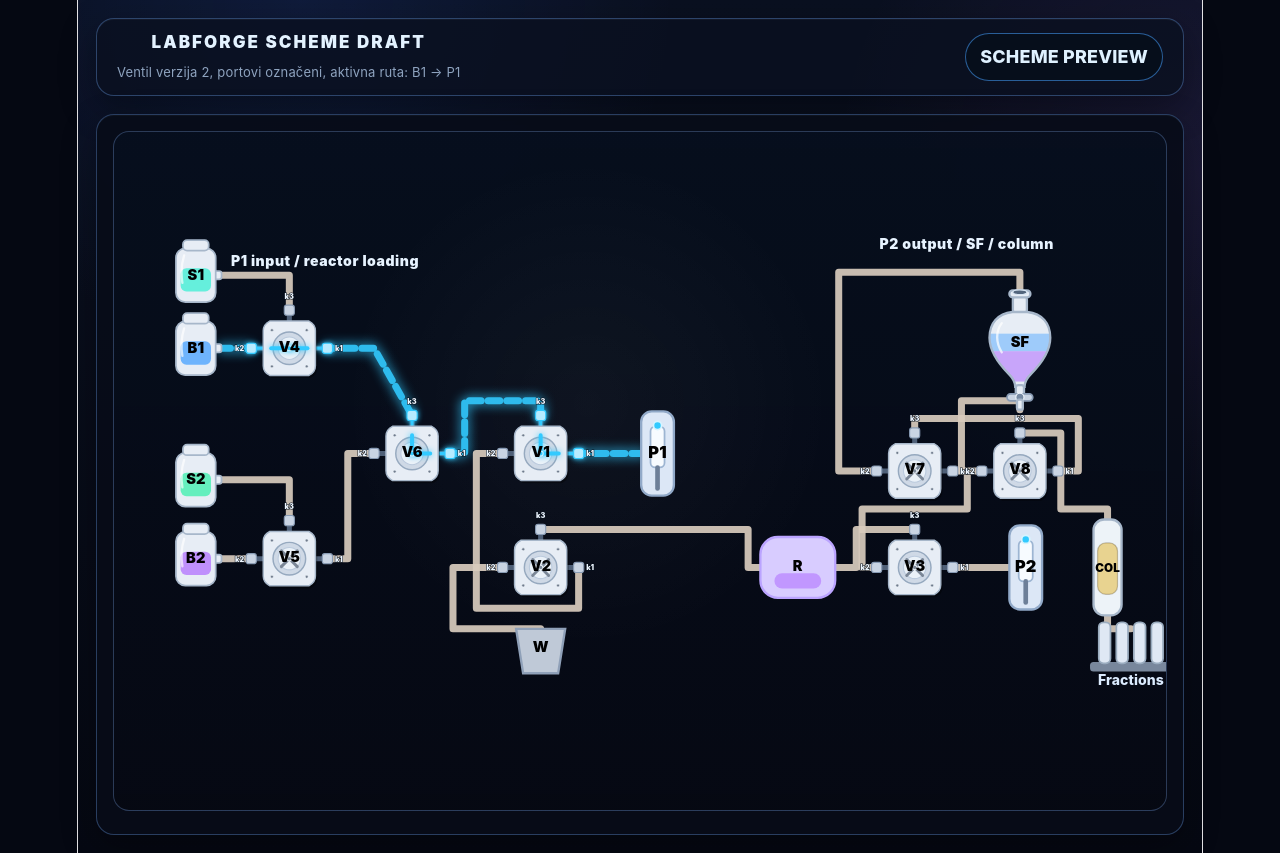
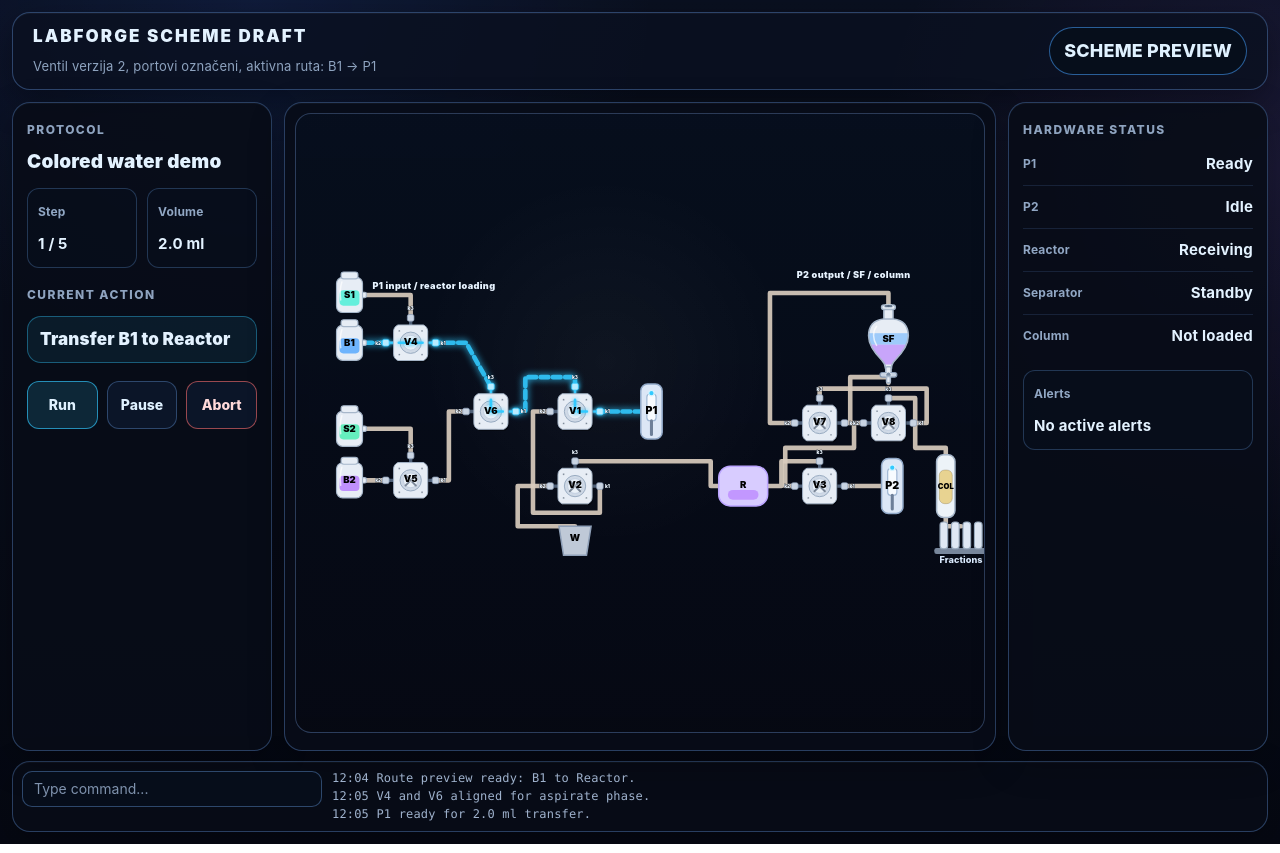
Before and after one commit to elvisplantak/SynMachine, a React (Vite) app in the folder ui/: page / in a window 1280 px wide. Built offline with nearby package versions, Linux system fonts and the light colour scheme.

Commit message:
Add LabForge side panels layout

```diff
--- a/ui/src/App.css
+++ b/ui/src/App.css
@@ -15,7 +15,8 @@ body {
 
 .appShell {
   min-height: 100vh;
-  padding: 18px;
+  width: 100%;
+  padding: 12px;
   background:
     radial-gradient(circle at 20% 0%, rgba(54, 110, 255, 0.12), transparent 30%),
     radial-gradient(circle at 100% 20%, rgba(176, 108, 255, 0.1), transparent 28%),
@@ -59,12 +60,157 @@ body {
   background: rgba(7, 15, 28, 0.95);
 }
 
+.workspaceGrid {
+  margin-top: 12px;
+  display: grid;
+  grid-template-columns: minmax(220px, 260px) minmax(0, 1fr) minmax(220px, 260px);
+  gap: 12px;
+  align-items: stretch;
+}
+
+.sidePanel,
+.bottomBar {
+  border: 1px solid rgba(89, 134, 197, 0.42);
+  background: rgba(8, 13, 24, 0.9);
+  border-radius: 18px;
+  box-shadow:
+    0 12px 35px rgba(0, 0, 0, 0.26),
+    inset 0 1px 0 rgba(255, 255, 255, 0.03);
+}
+
+.sidePanel {
+  min-height: 620px;
+  padding: 14px;
+  display: flex;
+  flex-direction: column;
+  gap: 14px;
+}
+
+.panelBlock {
+  display: grid;
+  gap: 8px;
+}
+
+.panelEyebrow {
+  color: #8ea3bf;
+  font-size: 12px;
+  font-weight: 850;
+  letter-spacing: 0.12em;
+  text-transform: uppercase;
+}
+
+.panelValue,
+.actionText {
+  color: #e3f2ff;
+  font-weight: 900;
+  line-height: 1.2;
+}
+
+.panelValue {
+  font-size: 19px;
+}
+
+.actionText {
+  border: 1px solid rgba(50, 202, 255, 0.38);
+  border-radius: 14px;
+  padding: 12px;
+  background: rgba(50, 202, 255, 0.08);
+  font-size: 17px;
+}
+
+.metricGrid {
+  display: grid;
+  grid-template-columns: repeat(2, minmax(0, 1fr));
+  gap: 10px;
+}
+
+.metricTile,
+.alertBox {
+  border: 1px solid rgba(89, 134, 197, 0.34);
+  background: rgba(7, 15, 28, 0.72);
+  border-radius: 12px;
+  padding: 10px;
+}
+
+.metricTile span,
+.alertBox span,
+.statusList span {
+  color: #91a7c4;
+  font-size: 12px;
+  font-weight: 750;
+}
+
+.metricTile strong,
+.alertBox strong,
+.statusList strong {
+  color: #e3f2ff;
+  font-size: 15px;
+}
+
+.metricTile {
+  display: grid;
+  gap: 6px;
+}
+
+.controlRow {
+  margin-top: 4px;
+  display: grid;
+  grid-template-columns: repeat(3, minmax(0, 1fr));
+  gap: 9px;
+}
+
+.controlButton {
+  border: 1px solid rgba(89, 134, 197, 0.44);
+  border-radius: 12px;
+  min-height: 44px;
+  padding: 10px 9px;
+  color: #dff1ff;
+  background: rgba(12, 23, 42, 0.95);
+  font: inherit;
+  font-size: 14px;
+  font-weight: 850;
+  cursor: pointer;
+}
+
+.runButton {
+  border-color: rgba(50, 202, 255, 0.64);
+  background: rgba(50, 202, 255, 0.14);
+}
+
+.abortButton {
+  border-color: rgba(255, 109, 109, 0.58);
+  color: #ffd9d9;
+}
+
+.statusList {
+  display: grid;
+  gap: 8px;
+}
+
+.statusList div {
+  display: flex;
+  justify-content: space-between;
+  gap: 8px;
+  border-bottom: 1px solid rgba(89, 134, 197, 0.18);
+  padding-bottom: 8px;
+}
+
+.statusList div:last-child {
+  border-bottom: 0;
+  padding-bottom: 0;
+}
+
+.alertBox {
+  margin-top: 6px;
+  display: grid;
+  gap: 6px;
+}
+
 .schemePanel {
-  margin-top: 18px;
   border: 1px solid rgba(89, 134, 197, 0.42);
   background: rgba(8, 13, 24, 0.92);
   border-radius: 18px;
-  padding: 16px;
+  padding: 10px;
   box-shadow:
     0 12px 35px rgba(0, 0, 0, 0.3),
     inset 0 1px 0 rgba(255, 255, 255, 0.03);
@@ -72,13 +218,71 @@ body {
 
 .schemeCanvas {
   width: 100%;
-  height: calc(100vh - 132px);
-  min-height: 680px;
+  height: calc(100vh - 205px);
+  min-height: 620px;
   border-radius: 16px;
   border: 1px solid rgba(90, 120, 170, 0.45);
   background:
     radial-gradient(circle at 45% 40%, rgba(255, 255, 255, 0.035), transparent 35%),
     linear-gradient(180deg, rgba(7, 15, 30, 0.88), rgba(6, 9, 19, 0.96));
+}
+
+.bottomBar {
+  margin-top: 10px;
+  padding: 9px;
+  display: grid;
+  grid-template-columns: minmax(220px, 300px) minmax(0, 1fr);
+  gap: 10px;
+  align-items: start;
+}
+
+.commandInput {
+  width: 100%;
+  min-height: 36px;
+  border: 1px solid rgba(89, 134, 197, 0.48);
+  border-radius: 10px;
+  padding: 0 11px;
+  color: #e3f2ff;
+  background: rgba(7, 15, 28, 0.92);
+  font: inherit;
+  font-size: 14px;
+}
+
+.commandInput::placeholder {
+  color: #7f92ad;
+}
+
+.telemetryLog {
+  display: grid;
+  gap: 3px;
+  color: #9fb2cd;
+  font-family: ui-monospace, SFMono-Regular, Menlo, Consolas, monospace;
+  font-size: 12px;
+  line-height: 1.25;
+  text-align: left;
+}
+
+@media (max-width: 1080px) {
+  .workspaceGrid {
+    grid-template-columns: 1fr;
+  }
+
+  .sidePanel {
+    min-height: auto;
+  }
+
+  .controlRow {
+    margin-top: 0;
+    grid-template-columns: repeat(3, minmax(0, 1fr));
+  }
+
+  .schemeCanvas {
+    height: 620px;
+  }
+
+  .bottomBar {
+    grid-template-columns: 1fr;
+  }
 }
 
 /* Pipes */
--- a/ui/src/App.tsx
+++ b/ui/src/App.tsx
@@ -258,8 +258,44 @@ export default function App() {
         <div className="statusPill">SCHEME PREVIEW</div>
       </header>
 
-      <section className="schemePanel">
-        <svg className="schemeCanvas" viewBox="-900 -420 1800 840">
+      <section className="workspaceGrid">
+        <aside className="sidePanel leftPanel" aria-label="Protocol status">
+          <div className="panelBlock">
+            <div className="panelEyebrow">Protocol</div>
+            <div className="panelValue">Colored water demo</div>
+          </div>
+
+          <div className="metricGrid">
+            <div className="metricTile">
+              <span>Step</span>
+              <strong>1 / 5</strong>
+            </div>
+            <div className="metricTile">
+              <span>Volume</span>
+              <strong>2.0 ml</strong>
+            </div>
+          </div>
+
+          <div className="panelBlock">
+            <div className="panelEyebrow">Current action</div>
+            <div className="actionText">Transfer B1 to Reactor</div>
+          </div>
+
+          <div className="controlRow" aria-label="Run controls">
+            <button className="controlButton runButton" type="button">
+              Run
+            </button>
+            <button className="controlButton" type="button">
+              Pause
+            </button>
+            <button className="controlButton abortButton" type="button">
+              Abort
+            </button>
+          </div>
+        </aside>
+
+        <section className="schemePanel" aria-label="Physical scheme">
+          <svg className="schemeCanvas" viewBox="-900 -420 1800 840">
           {/* P1 input pipes */}
           <Pipe d="M -716 -210 L -665 -210" active />
           <Pipe d="M -716 -335 L -600 -335 L -600 -275" />
@@ -319,7 +355,50 @@ export default function App() {
           <text x={410} y={-380} className="sectionLabel">
             P2 output / SF / column
           </text>
-        </svg>
+          </svg>
+        </section>
+
+        <aside className="sidePanel rightPanel" aria-label="Hardware status">
+          <div className="panelBlock">
+            <div className="panelEyebrow">Hardware status</div>
+            <div className="statusList">
+              <div>
+                <span>P1</span>
+                <strong>Ready</strong>
+              </div>
+              <div>
+                <span>P2</span>
+                <strong>Idle</strong>
+              </div>
+              <div>
+                <span>Reactor</span>
+                <strong>Receiving</strong>
+              </div>
+              <div>
+                <span>Separator</span>
+                <strong>Standby</strong>
+              </div>
+              <div>
+                <span>Column</span>
+                <strong>Not loaded</strong>
+              </div>
+            </div>
+          </div>
+
+          <div className="alertBox">
+            <span>Alerts</span>
+            <strong>No active alerts</strong>
+          </div>
+        </aside>
+      </section>
+
+      <section className="bottomBar" aria-label="Command and telemetry">
+        <input className="commandInput" type="text" placeholder="Type command..." />
+        <div className="telemetryLog">
+          <div>12:04 Route preview ready: B1 to Reactor.</div>
+          <div>12:05 V4 and V6 aligned for aspirate phase.</div>
+          <div>12:05 P1 ready for 2.0 ml transfer.</div>
+        </div>
       </section>
     </main>
   );
--- a/ui/src/index.css
+++ b/ui/src/index.css
@@ -51,11 +51,10 @@
 }
 
 #root {
-  width: 1126px;
+  width: 100%;
   max-width: 100%;
-  margin: 0 auto;
-  text-align: center;
-  border-inline: 1px solid var(--border);
+  margin: 0;
+  text-align: initial;
   min-height: 100svh;
   display: flex;
   flex-direction: column;
```
